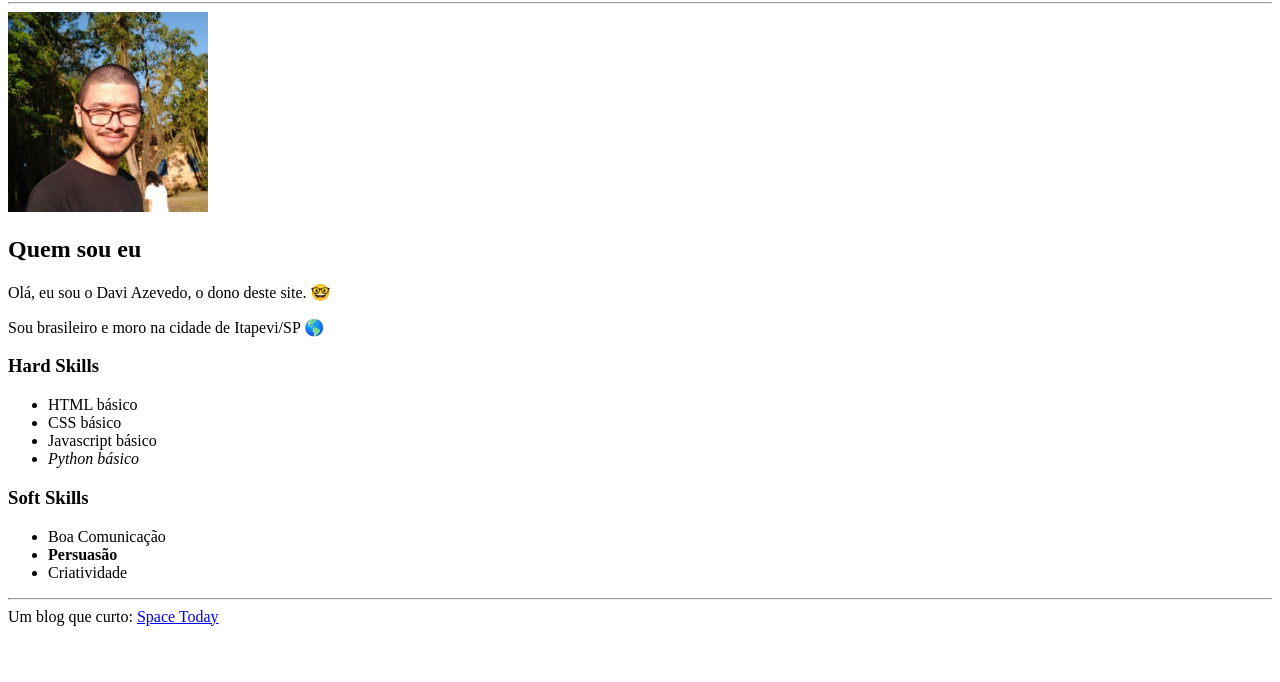
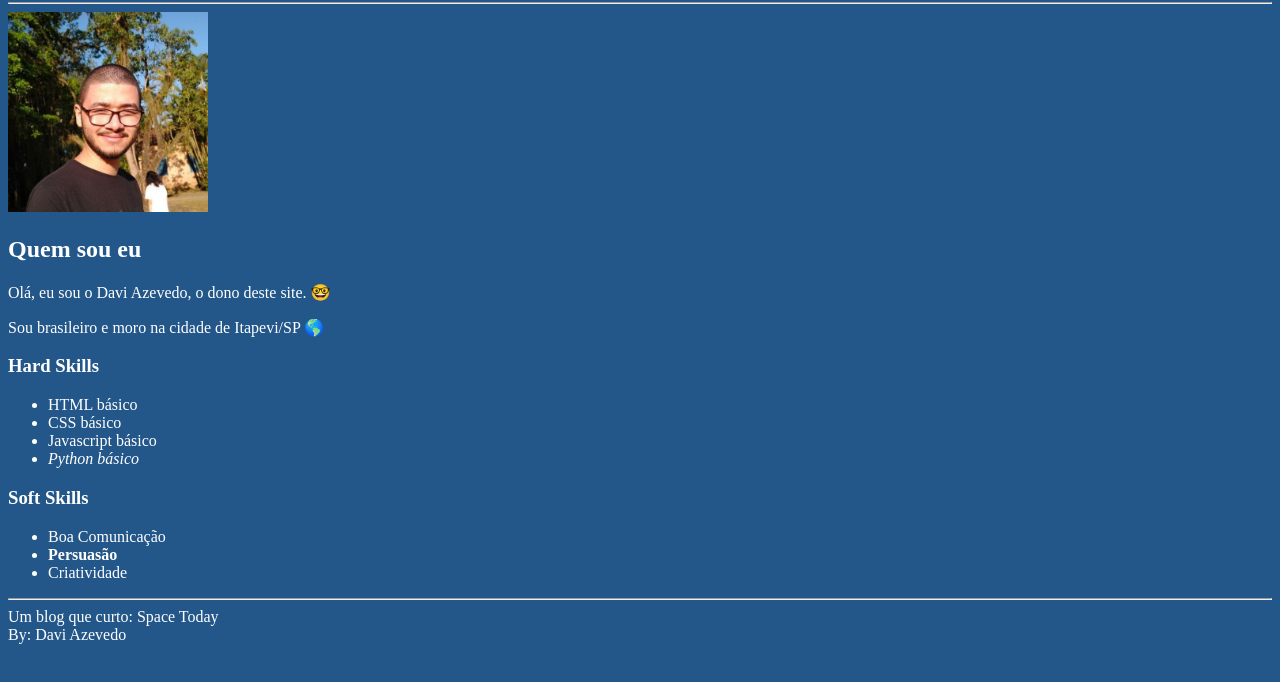
Before and after one commit to daviazev/my-portfolio, a plain HTML site: page index.html in a window 1280 px wide. Shown: the part 78-760 px from the top of the page. Drawn offline with Linux system fonts and the light colour scheme.

Commit message:
adiciona mais informaçoes e estiliza a pagina com css interno

```diff
--- a/index.html
+++ b/index.html
@@ -5,6 +5,20 @@
     <meta http-equiv="X-UA-Compatible" content="IE=edge">
     <meta name="viewport" content="width=device-width, initial-scale=1.0">
     <title>daviazev</title>
+
+    <style>
+        body{
+            background-color: #235789;
+            color: #ffffff;
+        }
+        a{
+            color: #ffffff;
+            text-decoration: none;
+        }
+        a:hover{
+            color: yellow;
+        }
+    </style>
 </head>
 <body>
     <h1>Davi Azevedo</h1>
@@ -32,5 +46,8 @@
     </ul>
     <hr>
     Um blog que curto: <a href="https://spacetoday.com.br/" target="_blank">Space Today</a>
+    <footer>
+        By: <a href="https://www.linkedin.com/in/davi-azevedo-a62267206/" target="_blank">Davi Azevedo</a>
+    </footer>
 </body>
 </html>
```
